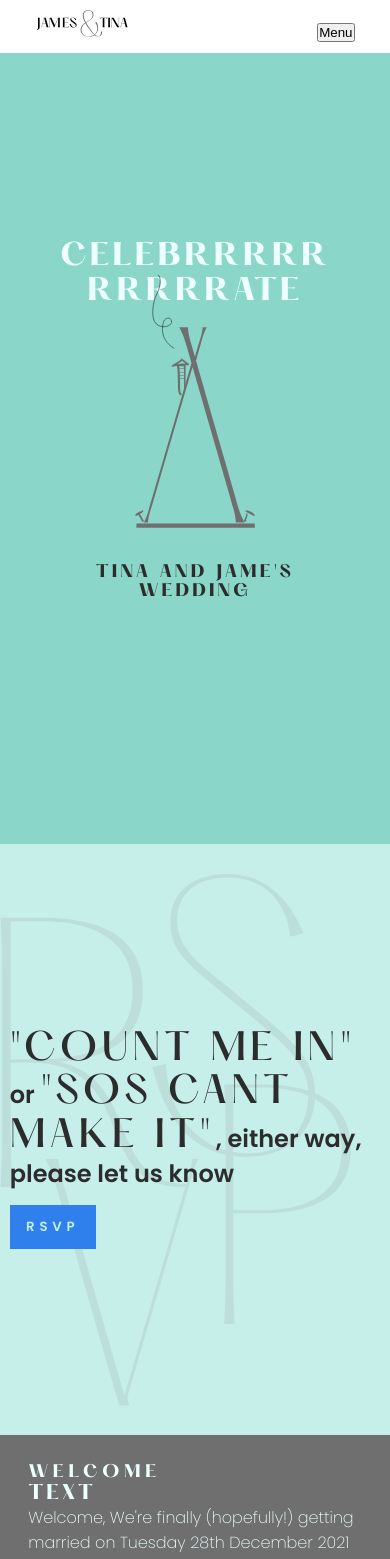
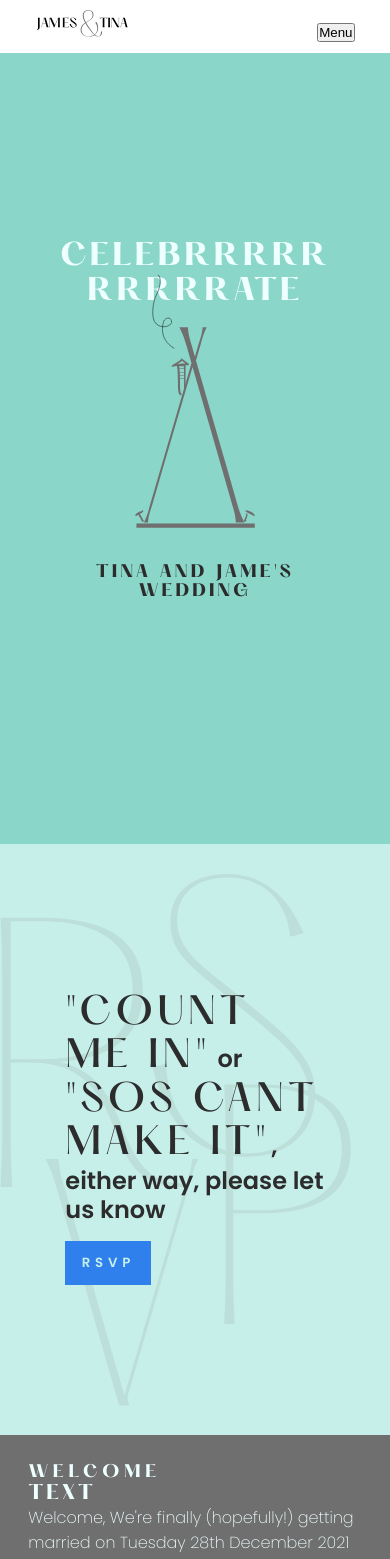
Before and after one commit to jamesgrubb/weddingnineteen, a Next.js app: page / in a window 390 px wide. Shown: the top 1559 px of the page. Built offline with nearby package versions, Linux system fonts and the light colour scheme.

Commit message:
mid fixing breakpoints on menu

```diff
--- a/components/Forms/UpdateGuest/Menu.module.scss
+++ b/components/Forms/UpdateGuest/Menu.module.scss
@@ -1,10 +1,18 @@
 .menu {
 	> * + * {
-		margin-inline-start: var(--gap-md);
+		margin-block-start: var(--margin-block-start);
 	}
+	--flex-small: 0 100%;
+	--flex-large: 0 100%;
+	--margin-block-start: var(--gap-md);
 	display: flex;
 	flex-wrap: wrap;
 	justify-content: space-between;
+	@media (min-width: 800px) {
+		--margin-block-start: 0;
+		--flex-small: 0 33.33%;
+		--flex-large: 0 66.66%;
+	}
 }
 .menuTitle {
 	text-transform: uppercase;
@@ -23,7 +31,7 @@
 		order: 0;
 	}
 	&:last-child {
-		flex: 0 0 33.33%;
+		flex: var(--flex-small);
 		margin-inline-start: auto;
 	}
 
@@ -45,7 +53,7 @@
 	align-items: flex-end;
 	gap: var(--gap-sm);
 	&:last-child > button {
-		flex: 0 0 33.3%;
+		flex: var(--flex-small);
 		// width: 100%;
 	}
 
@@ -53,8 +61,9 @@
 		flex-grow: 1;
 		flex-shrink: 0;
 		flex-basis: calc(66.6% - var(--gap-sm));
+
 		font-size: var(--text-md);
-		color: mix(#000, #fff, 20%);
+		color: var(--color-brand-base);
 		font-family: 'Hatton', serif;
 		line-height: 1.5;
 	}
--- a/components/Forms/UpdateGuest/index.js
+++ b/components/Forms/UpdateGuest/index.js
@@ -27,7 +27,7 @@ const Menu = ({ control, intolerances }) => {
 				{items.Starter ? (
 					<p className={styles.menuItem}>{items.Starter}</p>
 				) : (
-					''
+					<p className={styles.menuItem}>Please choose a starter</p>
 				)}
 			</div>
 			<div className={styles.menuItems}>
@@ -36,7 +36,7 @@ const Menu = ({ control, intolerances }) => {
 				{items.Main ? (
 					<p className={styles.menuItem}>{items.Main}</p>
 				) : (
-					''
+					<p className={styles.menuItem}>Please choose a main</p>
 				)}
 			</div>
 			<div className={styles.menuItems}>
@@ -66,7 +66,7 @@ export const UpdateGuest = ({ formItems, guest, intolerances, ...props }) => {
 		defaultValues: {
 			Starter: '',
 			Main: '',
-			Diet: [],
+			Intolerance: [],
 		},
 	});
 	const { register, control, formState, handleSubmit } = methods;
--- a/styles/_menu.scss
+++ b/styles/_menu.scss
@@ -17,20 +17,21 @@
 		--width: 80ch;
 		--basis: 60%;
 	}
-	padding: var(--gap-xxl, 8rem) 0;
+	padding: var(--gap-xxl, 8rem) 0 0;
 	width: 100%;
 	height: 100%;
 	display: flex;
 	align-items: center;
 	justify-content: center;
 	flex-direction: column;
-	flex-wrap: wrap;
+	// flex-wrap: wrap;
 	background-color: var(--color-brand-dark);
 }
 
 .menu-form {
 	color: var(--color-gray-dark);
-	width: var(--width);
+	width: 100%;
+	justify-content: center;
 	display: flex;
 	flex-wrap: wrap;
 	gap: var(--gap-md);
@@ -38,22 +39,25 @@
 	&__view {
 		order: 2;
 		display: flex;
-		flex: 1 30%;
+		flex: 1 100%;
 		width: 100%;
 		align-items: center;
 		justify-content: center;
 		padding: var(--gap-sm) var(--gap-sm);
+		background-color: var(--color-brand-light);
 	}
 	&__view-content {
 		width: 100%;
+		max-width: var(--width-max);
 		font-size: var(--text-sm);
 		line-height: 1.2;
-		background-color: #fff;
+
 		padding: inherit;
 	}
 	&__choice {
 		align-items: var(--align-items__from-group);
-		flex: 1 70%;
+		flex: 0 1 100%;
+		max-width: var(--width-max);
 		display: flex;
 		flex-direction: column;
 		gap: var(--gap-md);
--- a/styles/_theme.scss
+++ b/styles/_theme.scss
@@ -39,5 +39,5 @@ $gaps: (
 );
 
 $widths: (
-	max: 100,
+	max: 70,
 );
--- a/styles/globals.scss
+++ b/styles/globals.scss
@@ -10,7 +10,7 @@
 @import 'menu';
 html {
 	@each $key, $width in $widths {
-		--width-#{$key}: #{$width}ch;
+		--width-#{$key}: #{$width}vw;
 	}
 	@each $key, $spacing in $letterSpacing {
 		--letter-spacing-#{$key}: #{$spacing};
```
